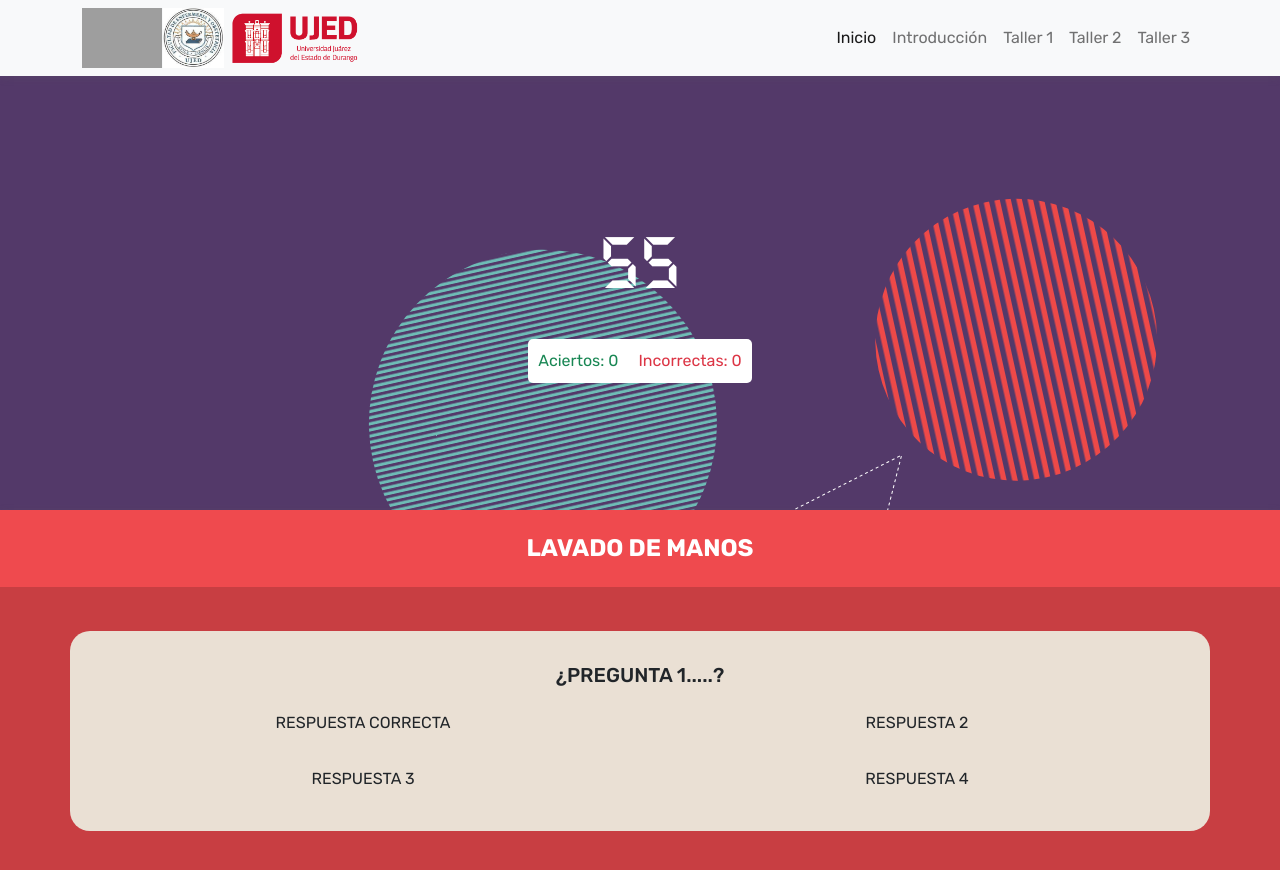
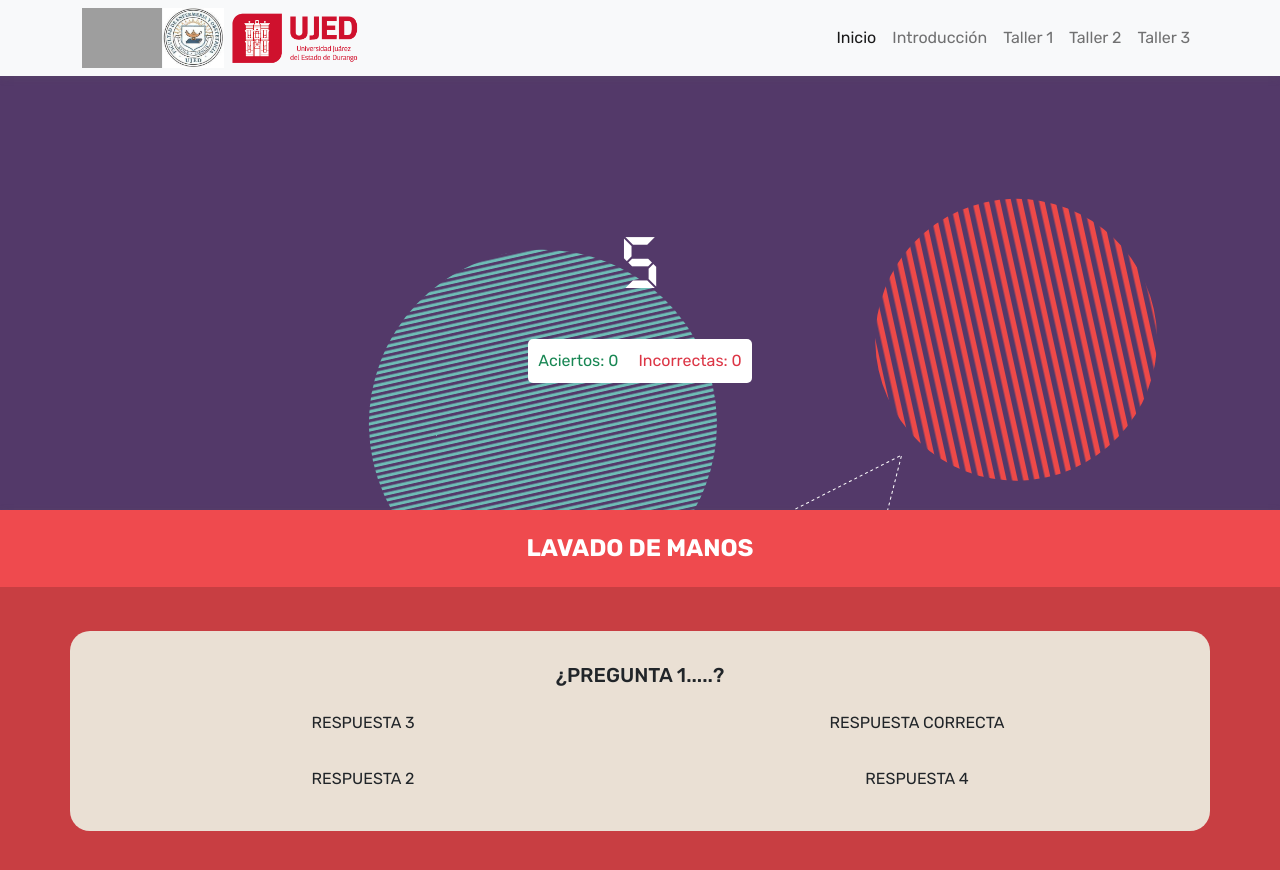
Before and after one commit to JalilManuel23/intervencion-educativa, a React (Create React App) app: page /quiz in a window 1280 px wide. Shown: the top 870 px of the page. Built offline with nearby package versions, Linux system fonts and the light colour scheme; grey boxes are pictures that could not be loaded.

Commit message:
Se termina parcialemte quizgame

```diff
--- a/package.json
+++ b/package.json
@@ -19,6 +19,7 @@
     "react-flipcard": "^0.2.1",
     "react-router-dom": "^5.2.0",
     "react-scripts": "4.0.3",
+    "react-timer-hook": "^3.0.4",
     "sweetalert2": "^11.0.18",
     "use-sound": "^4.0.0",
     "web-vitals": "^1.1.2"
--- a/src/components/general/quizGame/PreguntaRespuestas.jsx
+++ b/src/components/general/quizGame/PreguntaRespuestas.jsx
@@ -1,6 +1,12 @@
 import React, { useState } from 'react';
 import { questionsSample } from "./data/sample";
-import { juegoFinalizado } from './juegoFinalizado';
+import { juegoFinalizado } from './utils/juegoFinalizado';
+import { bienMal } from './utils/bienMal';
+
+import { playAudio } from "../../../hooks/playAudio";
+import audioBien from "../../../assets/sounds/bien.mp3";
+import audioMal from "../../../assets/sounds/mal.mp3";
+import audioGanar from "../../../assets/sounds/ganar.mp3";
 
 export const PreguntaRespuestas = (
     {
@@ -8,27 +14,32 @@ export const PreguntaRespuestas = (
         setNumPregunta,
         setAciertos,
         setMal,
-        reiniciarCronometro
+        reiniciarCronometro,
+        reiniciarJuego
     }
 ) => {
-
     let { pregunta, respuestas } = questionsSample[ numPregunta ];
 
     const verificarRespuesta = ( key ) => {
         if( ( numPregunta + 1 ) < questionsSample.length ) {
 
-            ( key === 'correcta' )
-                ?
-                    setAciertos( aciertos => aciertos + 1 )
-                :
-                    setMal( mal => mal + 1 )
+            if( key === 'correcta' ) {
+                setAciertos( aciertos => aciertos + 1 );
+                bienMal( true );
+                playAudio( audioBien );
+            } else {
+                setMal( mal => mal + 1 );
+                bienMal( false );
+                playAudio( audioMal );
+            }
 
-            setTimeout(() => {
-                reiniciarCronometro();
-                setNumPregunta( numPregunta + 1 );
-            }, 1000);
+            reiniciarCronometro();
+            setNumPregunta( numPregunta + 1 );
+            // setTimeout(() => {
+            // }, 1000);
         } else {
-            juegoFinalizado();
+            playAudio( audioGanar );
+            juegoFinalizado( reiniciarJuego() );
         }
     }
 
--- a/src/components/general/quizGame/QuizGame.jsx
+++ b/src/components/general/quizGame/QuizGame.jsx
@@ -2,10 +2,10 @@ import React, { useState, useEffect } from 'react';
 import './quizGame.css';
 import { PreguntaRespuestas } from './PreguntaRespuestas';
 import { questionsSample } from "./data/sample";
-import { juegoFinalizado } from './juegoFinalizado';
+import { juegoFinalizado } from './utils/juegoFinalizado';
 
 export const QuizGame = () => {
-    let duracion = 60;
+    let duracion = 10;
     let cantidadPreguntas = questionsSample.length;
 
     const [cronometro, setCronometro] = useState( duracion );
@@ -25,11 +25,19 @@ export const QuizGame = () => {
             } else {
                 juegoFinalizado();
             };
+            setMal( mal + 1 );
         }
     }, [ cronometro ]);
 
     const reiniciarCronometro = () => {
         setCronometro( duracion );
+    }
+
+    const reiniciarJuego = () => {
+        setCronometro( duracion );
+        setNumPregunta( 0 );
+        setAciertos( 0 );
+        setMal( 0 );
     }
 
     return (
@@ -53,6 +61,7 @@ export const QuizGame = () => {
                             setAciertos={ setAciertos }
                             setMal={ setMal }
                             reiniciarCronometro={ reiniciarCronometro }
+                            reiniciarJuego={ reiniciarJuego }
                         />
                     </div>
                 </div>
--- a/src/components/general/quizGame/data/sample.js
+++ b/src/components/general/quizGame/data/sample.js
@@ -2,45 +2,45 @@ export const questionsSample = [
     {
         pregunta: '¿Pregunta 1.....?',
         respuestas: {
+            respuesta3: 'Respuesta 3',
             correcta: 'Respuesta Correcta',
             respuesta2: 'Respuesta 2',
-            respuesta3: 'Respuesta 3',
             respuesta4: 'Respuesta 4'
         }
     },
     {
         pregunta: '¿Pregunta 2.....?',
         respuestas: {
-            correcta: 'Respuesta Correcta',
             respuesta2: 'Respuesta 2',
             respuesta3: 'Respuesta 3',
+            correcta: 'Respuesta Correcta',
             respuesta4: 'Respuesta 4'
         }
     },
     {
         pregunta: '¿Pregunta 3.....?',
         respuestas: {
-            correcta: 'Respuesta Correcta',
             respuesta2: 'Respuesta 2',
             respuesta3: 'Respuesta 3',
+            correcta: 'Respuesta Correcta',
             respuesta4: 'Respuesta 4'
         }
     },
     {
         pregunta: '¿Pregunta 4.....?',
         respuestas: {
-            correcta: 'Respuesta Correcta',
             respuesta2: 'Respuesta 2',
             respuesta3: 'Respuesta 3',
+            correcta: 'Respuesta Correcta',
             respuesta4: 'Respuesta 4'
         }
     },
     {
         pregunta: '¿Pregunta 5.....?',
         respuestas: {
-            correcta: 'Respuesta Correcta',
             respuesta2: 'Respuesta 2',
             respuesta3: 'Respuesta 3',
+            correcta: 'Respuesta Correcta',
             respuesta4: 'Respuesta 4'
         }
     }
--- a/src/components/general/quizGame/juegoFinalizado.js
+++ /dev/null
@@ -1,19 +0,0 @@
-import Swal from 'sweetalert2';
-
-export const juegoFinalizado = () => {
-    return (
-        Swal.fire({
-            title: `¡Has terminado el juego!`,
-            showDenyButton: true,
-            confirmButtonText: `Jugar de nuevo`,
-            denyButtonText: `Cerrar`,
-            icon: 'success'
-        }).then((result) => {
-            if (result.isConfirmed) {
-                // reiniciarJuego();
-            } else if (result.isDenied) {
-                Swal.fire('¡Gracias por jugar!', '', '');
-            }
-        })
-    )
-}
--- /dev/null
+++ b/src/components/general/quizGame/utils/bienMal.js
@@ -0,0 +1,30 @@
+import Swal from 'sweetalert2';
+
+export const bienMal = ( isCorrecto ) => {
+    const Toast = Swal.mixin({
+        toast: true,
+        position: 'bottom-end',
+        showConfirmButton: false,
+        timer: 3000,
+        timerProgressBar: true,
+        didOpen: (toast) => {
+            toast.addEventListener('mouseenter', Swal.stopTimer)
+            toast.addEventListener('mouseleave', Swal.resumeTimer)
+        }
+    })
+
+    let icon, title;
+
+    if ( isCorrecto ) {
+        icon = 'success'
+        title = '¡Respuesta correcta!'
+    } else {
+        icon = 'error'
+        title = 'La respuesta no es correcta:('
+    }
+
+    Toast.fire({
+        icon,
+        title
+    })
+}
--- /dev/null
+++ b/src/components/general/quizGame/utils/juegoFinalizado.js
@@ -0,0 +1,11 @@
+import Swal from 'sweetalert2';
+
+export const juegoFinalizado = () => {
+    return (
+        Swal.fire({
+            title: `¡Has terminado el juego!`,
+            icon: 'success',
+            showConfirmButton: false,
+        })
+    )
+}
```
Also changed, not shown: 1 other file (tests, documents, lock files or other folders).
